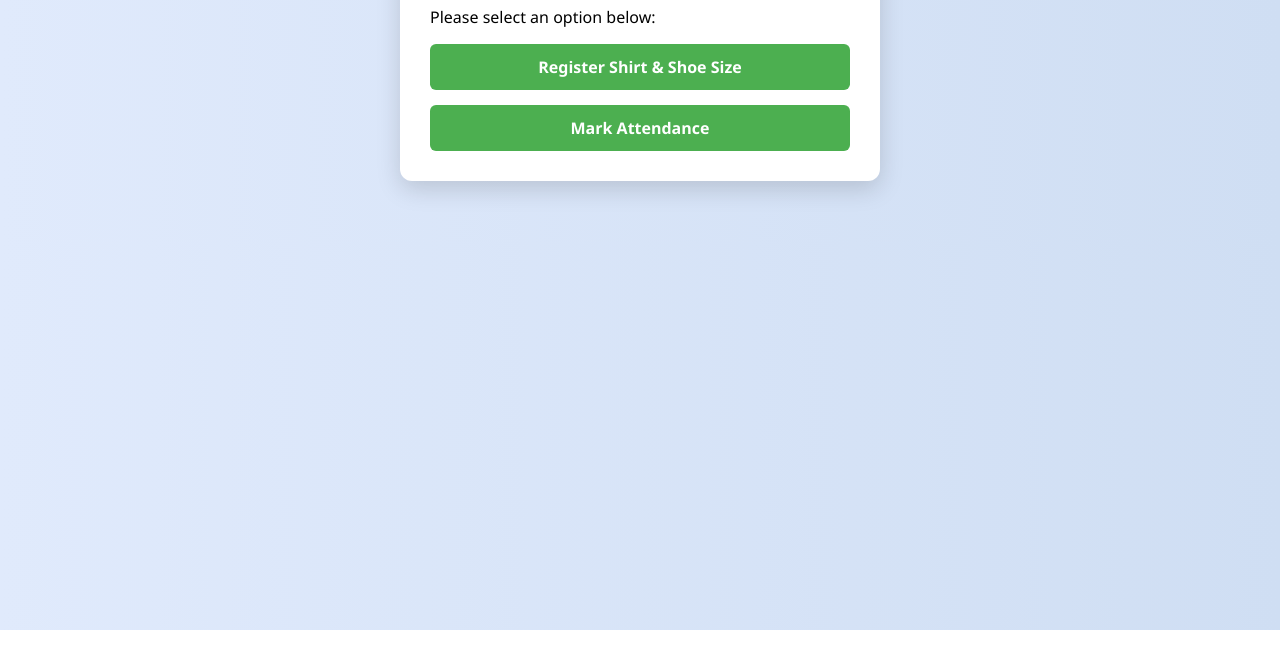
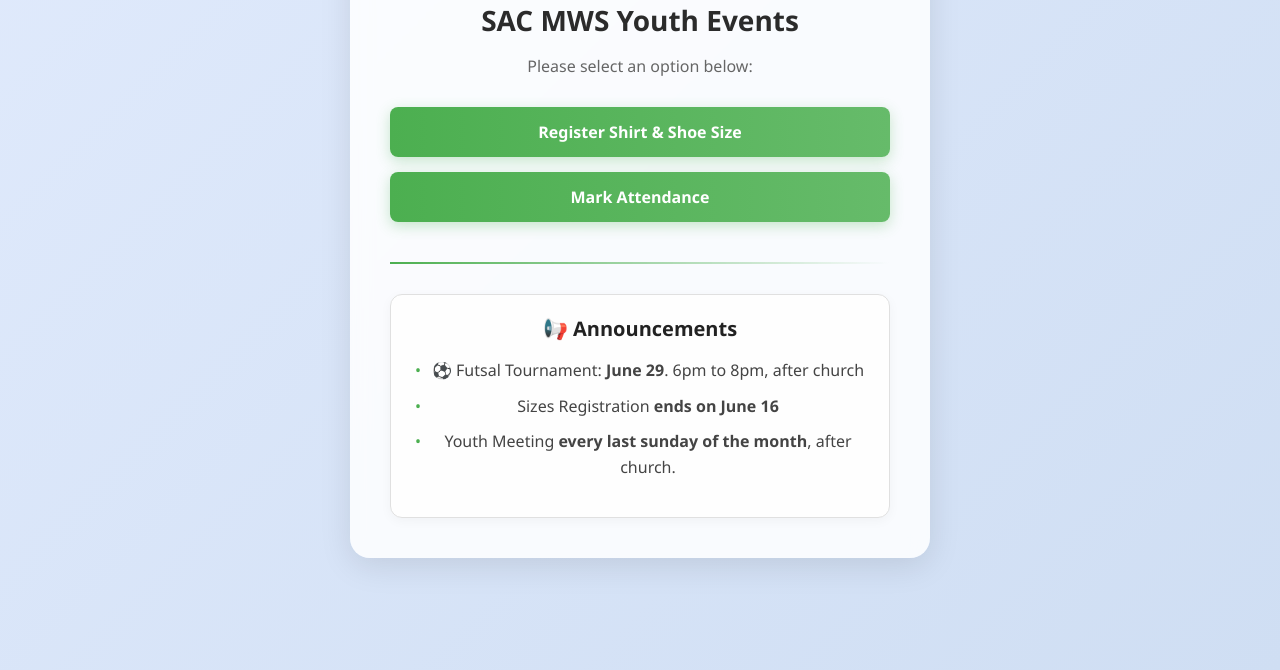
Before and after one commit to Gamay-tun/sacmwsyouthapp, a plain HTML site: page index.html in a window 1280 px wide. Shown: the part 170-840 px from the top of the page. Before the commit the page ends 800 px from the top, so only its background shows below. Drawn offline with Linux system fonts and the light colour scheme.

Commit message:
Announcements session added

```diff
--- a/css/style.css
+++ b/css/style.css
@@ -1,59 +1,148 @@
 body {
     font-family: 'Segoe UI', Tahoma, Geneva, Verdana, sans-serif;
-    background: linear-gradient(to right, #e0eafc, #cfdef3);
+    background: linear-gradient(135deg, #e0eafc, #cfdef3);
     margin: 0;
     padding: 20px;
+    display: flex;
+    justify-content: center;
+    align-items: center;
+    min-height: 100vh;
   }
 
-  .container {
-    max-width: 420px;
-    background: white;
-    padding: 30px;
-    margin: 40px auto;
-    border-radius: 12px;
-    box-shadow: 0 8px 24px rgba(0, 0, 0, 0.15);
-  }
-
-  h1, h2 {
+  .container.landing {
+    background: rgba(255, 255, 255, 0.85);
+    backdrop-filter: blur(10px);
+    padding: 40px;
+    border-radius: 20px;
+    box-shadow: 0 8px 32px rgba(0, 0, 0, 0.1);
+    max-width: 500px;
+    width: 100%;
+    animation: fadeIn 0.6s ease-in-out;
     text-align: center;
   }
 
-  input, select, button {
-    width: 100%;
-    padding: 12px;
-    margin: 12px 0;
-    border-radius: 6px;
-    border: 1px solid #ccc;
+  h1 {
+    margin-bottom: 10px;
+    font-size: 28px;
+    color: #2b2b2b;
   }
 
-  button {
-    background-color: #4CAF50;
-    color: white;
-    font-weight: bold;
-    border: none;
-    cursor: pointer;
-  }
-
-  button:hover {
-    background-color: #45a049;
+  .subtitle {
+    font-size: 16px;
+    color: #666;
+    margin-bottom: 30px;
   }
 
   .button-group {
     display: flex;
     flex-direction: column;
     gap: 15px;
+    margin-bottom: 30px;
   }
 
   .button {
-    text-align: center;
-    background-color: #4CAF50;
-    padding: 12px;
+    background: linear-gradient(to right, #4CAF50, #66bb6a);
     color: white;
-    border-radius: 6px;
+    padding: 14px;
+    border: none;
+    border-radius: 8px;
+    font-weight: bold;
+    font-size: 16px;
+    cursor: pointer;
     text-decoration: none;
-    font-weight: bold;
+    transition: all 0.3s ease;
+    box-shadow: 0 4px 14px rgba(76, 175, 80, 0.3);
   }
 
   .button:hover {
-    background-color: #388e3c;
+    background: linear-gradient(to right, #43a047, #4caf50);
+    box-shadow: 0 6px 20px rgba(76, 175, 80, 0.4);
+    transform: translateY(-2px);
   }
+
+  .announcement-section {
+    background: #f5f5f5;
+    border-left: 5px solid #4CAF50;
+    padding: 20px;
+    border-radius: 12px;
+    box-shadow: 0 2px 8px rgba(0,0,0,0.05);
+  }
+
+  .announcement-section h2 {
+    font-size: 20px;
+    color: #333;
+    margin-top: 0;
+    margin-bottom: 12px;
+  }
+
+  .announcement-list {
+    list-style: none;
+    padding-left: 0;
+    color: #444;
+  }
+
+  .announcement-list li {
+    margin-bottom: 10px;
+    line-height: 1.6;
+  }
+
+  @keyframes fadeIn {
+    from { opacity: 0; transform: translateY(10px); }
+    to { opacity: 1; transform: translateY(0); }
+  }
+
+  /* Existing container.landing kept as is */
+
+.button-group {
+    display: flex;
+    flex-direction: column;
+    gap: 15px;
+    margin-bottom: 40px;
+  }
+
+  .divider {
+    border: none;
+    height: 2px;
+    background: linear-gradient(to right, #4CAF50, transparent);
+    margin: 20px 0 30px;
+  }
+
+  .announcement-section {
+    background: #fefefe;
+    border: 1px solid #e0e0e0;
+    padding: 20px 24px;
+    border-radius: 12px;
+    box-shadow: 0 3px 12px rgba(0, 0, 0, 0.04);
+    transition: box-shadow 0.3s ease;
+  }
+
+  .announcement-section:hover {
+    box-shadow: 0 6px 16px rgba(0, 0, 0, 0.06);
+  }
+
+  .announcement-section h2 {
+    font-size: 20px;
+    color: #222;
+    margin-top: 0;
+    margin-bottom: 16px;
+  }
+
+  .announcement-list {
+    list-style: none;
+    padding: 0;
+    color: #444;
+  }
+
+  .announcement-list li {
+    margin-bottom: 10px;
+    line-height: 1.6;
+    padding-left: 1em;
+    position: relative;
+  }
+
+  .announcement-list li::before {
+    content: "•";
+    color: #4CAF50;
+    position: absolute;
+    left: 0;
+  }
--- a/index.html
+++ b/index.html
@@ -15,6 +15,17 @@
       <a href="collection.html" class="button">Register Shirt & Shoe Size</a>
       <a href="attendance.html" class="button">Mark Attendance</a>
     </nav>
+
+    <hr class="divider" />
+
+    <section class="announcement-section">
+      <h2>📢 Announcements</h2>
+      <ul class="announcement-list">
+        <li>⚽ Futsal Tournament: <strong>June 29</strong>. 6pm to 8pm, after church</li>
+        <li> Sizes Registration <strong>ends on June 16</strong></li>
+        <li> Youth Meeting <strong>every last sunday of the month</strong>, after church.</li>
+      </ul>
+    </section>
   </main>
 </body>
 </html>
```
Also changed, not shown: collection.html (+1 -1 lines).
